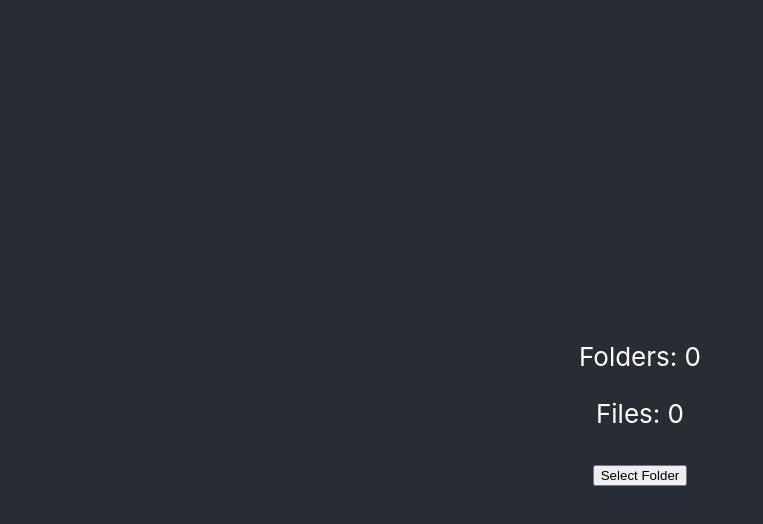
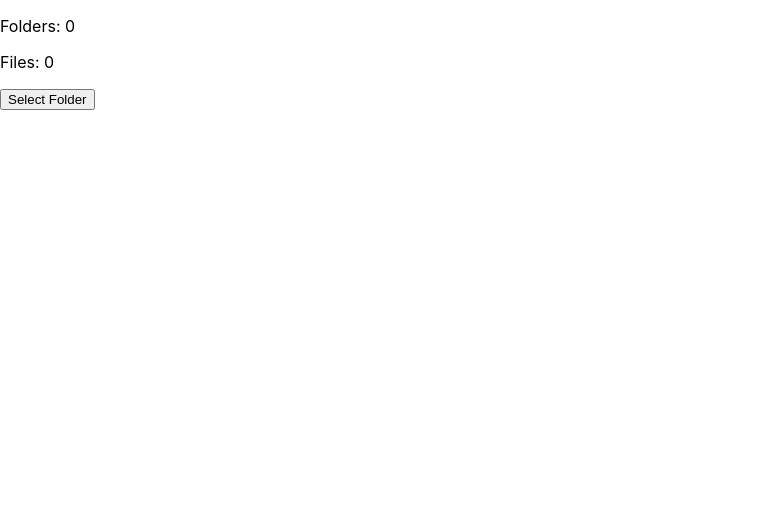
Before and after one commit to SebMon/BachelorPoCs, a React (Create React App) app in the folder file-system-access/: page / in a window 1280 px wide. Shown: the top 524 px of the page, without its empty margins (0-763 px from the left). Built offline with nearby package versions, Linux system fonts and the light colour scheme.

Commit message:
removed all css. Maybe use bootstrap

```diff
--- a/file-system-access/src/App.js
+++ b/file-system-access/src/App.js
@@ -4,10 +4,8 @@ import FileSystemComponent from './FileSystem';
 
 function App() {
   return (
-    <div className="App">
-      <header className="App-header">
-        <FileSystemComponent/>
-      </header>
+    <div>
+      <FileSystemComponent/>
     </div>
   );
 }
```
